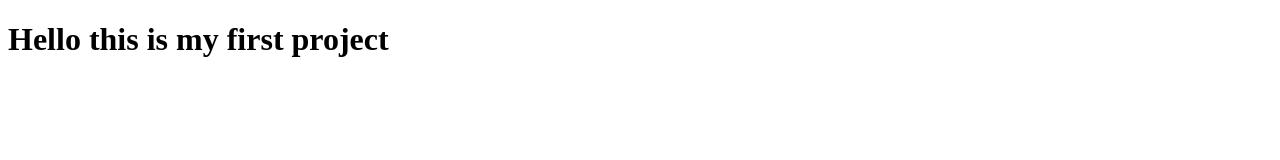
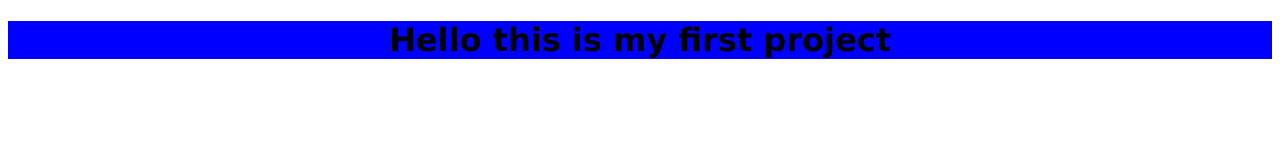
Before and after one commit to wassimboualam/Project1, a plain HTML site: page index.html in a window 1280 px wide. Drawn offline with Linux system fonts and the light colour scheme.

Commit message:
New style.css file + <link> tag in index.html

```diff
--- a/index.html
+++ b/index.html
@@ -4,6 +4,7 @@
     <meta charset="UTF-8">
     <meta name="viewport" content="width=device-width, initial-scale=1.0">
     <title>Project1</title>
+    <link rel="stylesheet" href="style.css">
 </head>
 <body>
     <h1>
--- /dev/null
+++ b/style.css
@@ -0,0 +1,5 @@
+h1 {
+    text-align: center;
+    background-color: blue;
+    font-family: 'Lucida Sans', 'Lucida Sans Regular', 'Lucida Grande', 'Lucida Sans Unicode', Geneva, Verdana, sans-serif;
+}
```
